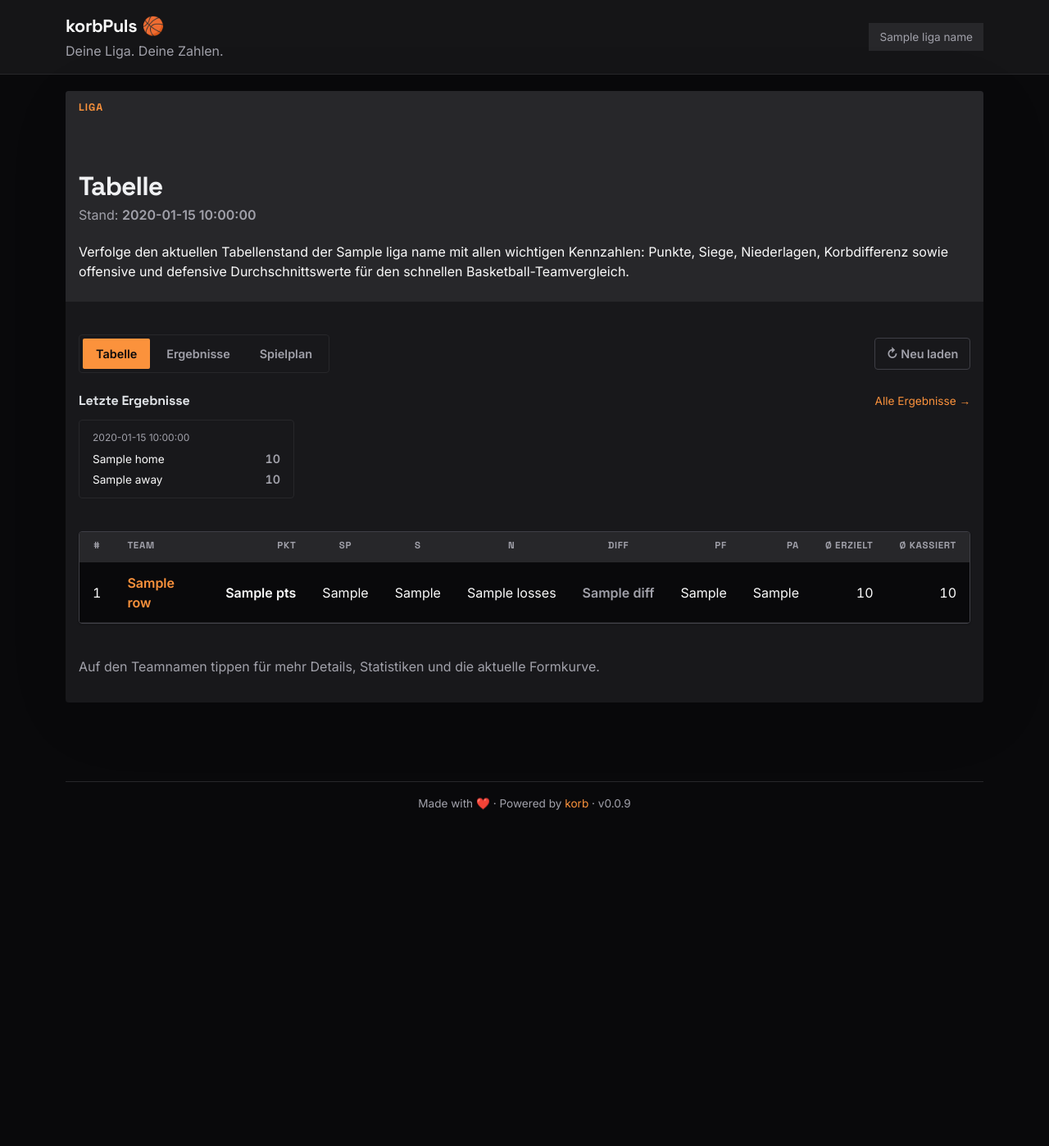
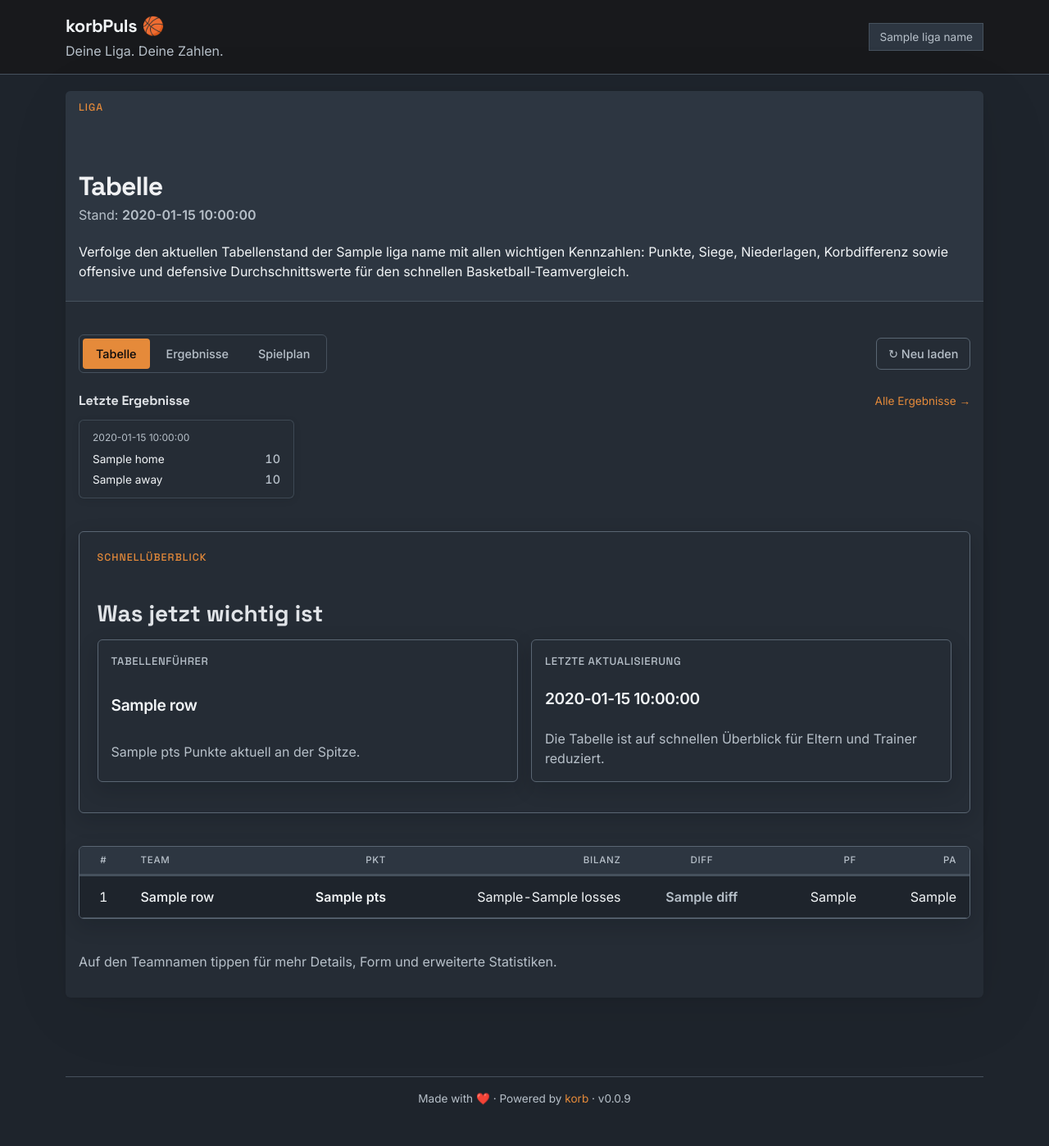
Before and after one commit to malvavisc0/korbpuls, a FastAPI app: template src/korbpuls/templates/standings.html in a window 1280 px wide. Shown: the whole page at 82% size. Before the commit the page ends 988 px from the top, so only its background shows below. Run offline with FastAPI, Linux system fonts and the light colour scheme; the template is opened without the code that fills it: most values are stand-ins (such as "Sample title", 1, 10 or a date in 2020); some libraries are stand-ins or nearby versions.

Commit message:
improving ui

```diff
--- a/src/korbpuls/static/app.css
+++ b/src/korbpuls/static/app.css
@@ -2,24 +2,26 @@
 
 /* Tokens */
 :root {
-    --kp-base: #09090b;
-    --kp-surface: #18181b;
-    --kp-surface-elevated: #27272a;
-    --kp-border: #3f3f46;
-    --kp-border-subtle: #27272a;
-    --kp-text: #fafafa;
-    --kp-text-secondary: #a1a1aa;
-    --kp-accent: #fb923c;
-    --kp-accent-hover: #f97316;
-    --kp-accent-soft: rgba(251,146,60,0.12);
-    --kp-positive: #4ade80;
-    --kp-positive-soft: rgba(74,222,128,0.1);
-    --kp-negative: #f87171;
-    --kp-negative-soft: rgba(248,113,113,0.1);
-    --kp-ai: #a78bfa;
-    --kp-ai-soft: rgba(167,139,250,0.08);
-    --kp-radius: 0.25rem;
-    --kp-shadow: 0 1px 2px rgba(0,0,0,0.3);
+    --kp-base: #1e242c;
+    --kp-surface: #252c35;
+    --kp-surface-elevated: #2d3641;
+    --kp-surface-soft: #36414d;
+    --kp-border: #5a6673;
+    --kp-border-subtle: #46515d;
+    --kp-text: #f2f5f7;
+    --kp-text-secondary: #b7c0c9;
+    --kp-text-tertiary: #8f9aa6;
+    --kp-accent: #e58a3a;
+    --kp-accent-hover: #f09a4e;
+    --kp-accent-soft: rgba(229,138,58,0.14);
+    --kp-positive: #6bcb8b;
+    --kp-positive-soft: rgba(107,203,139,0.14);
+    --kp-negative: #e07a7a;
+    --kp-negative-soft: rgba(224,122,122,0.14);
+    --kp-ai: #8f87e8;
+    --kp-ai-soft: rgba(143,135,232,0.12);
+    --kp-radius: 0.375rem;
+    --kp-shadow: 0 8px 24px rgba(7, 10, 14, 0.18);
     --kp-font-display: 'Space Grotesk', sans-serif;
     --kp-font-body: 'Inter', sans-serif;
 
@@ -32,7 +34,7 @@
     --pico-primary: var(--kp-accent);
     --pico-primary-hover: var(--kp-accent-hover);
     --pico-primary-focus: rgba(251,146,60,0.3);
-    --pico-primary-inverse: #09090b;
+    --pico-primary-inverse: #1e242c;
     --pico-color: var(--kp-text);
     --pico-muted-color: var(--kp-text-secondary);
     --pico-border-radius: var(--kp-radius);
@@ -153,13 +155,22 @@ body, p, td, th, input, button, select, textarea, .stat-card__detail,
 
 /* ── Layout ─────────────────────────────────────────────────── */
 
-.site-main { padding: 1.25rem 0 3rem; }
+.site-main {
+    padding: 1.25rem 0 3rem;
+    flex: 1;
+}
 
 .page-shell { display: grid; gap: 1.5rem; }
 
 .page, .page--narrow { display: grid; gap: 1.5rem; }
 
 .page--narrow { width: min(720px, 100%); margin: 0 auto; }
+
+.page--centered {
+    min-height: calc(100vh - 14rem);
+    display: grid;
+    align-content: center;
+}
 
 /* ── Page Intro ─────────────────────────────────────────────── */
 
@@ -173,7 +184,7 @@ body, p, td, th, input, button, select, textarea, .stat-card__detail,
 .page-intro h1, .hero h1 {
     margin-bottom: 0;
     letter-spacing: -0.03em;
-    font-weight: 800;
+    font-weight: 600;
 }
 
 .page-intro .eyebrow,
@@ -183,7 +194,7 @@ body, p, td, th, input, button, select, textarea, .stat-card__detail,
     text-transform: uppercase;
     letter-spacing: 0.08em;
     font-size: 0.78rem;
-    font-weight: 700;
+    font-weight: 500;
 }
 
 .ai-panel__eyebrow {
@@ -432,7 +446,7 @@ body, p, td, th, input, button, select, textarea, .stat-card__detail,
     background: transparent;
     color: var(--kp-text-secondary);
     text-decoration: none;
-    font-weight: 600;
+    font-weight: 500;
     font-size: 0.9rem;
     transition: background 0.15s, color 0.15s;
     min-width: 0;
@@ -465,13 +479,13 @@ body, p, td, th, input, button, select, textarea, .stat-card__detail,
     border: 1px solid var(--kp-border);
     background: transparent;
     color: var(--kp-text-secondary);
-    font-weight: 600;
+    font-weight: 500;
     font-size: 0.9rem;
     transition: background 0.15s, color 0.15s;
 }
 
 .refresh-button:hover {
-    background: var(--kp-surface-elevated);
+    background: var(--kp-surface-soft);
     color: var(--kp-text);
 }
 
@@ -553,7 +566,7 @@ body, p, td, th, input, button, select, textarea, .stat-card__detail,
 .latest-results__title {
     font-family: var(--kp-font-display);
     font-size: 1rem;
-    font-weight: 700;
+    font-weight: 600;
     margin: 0;
     letter-spacing: -0.01em;
 }
@@ -580,13 +593,15 @@ body, p, td, th, input, button, select, textarea, .stat-card__detail,
     gap: 0.4rem;
     padding: 0.75rem 1rem;
     background: var(--kp-surface);
-    border: 1px solid var(--kp-border-subtle);
+    border: 1px solid color-mix(in srgb, var(--kp-border-subtle) 78%, transparent);
     border-radius: var(--kp-radius);
-    transition: border-color 0.15s;
+    box-shadow: 0 2px 10px rgba(7, 10, 14, 0.08);
+    transition: border-color 0.15s, background 0.15s;
 }
 
 .result-card:hover {
     border-color: var(--kp-border);
+    background: var(--kp-surface-elevated);
 }
 
 .result-card__date {
@@ -620,12 +635,12 @@ body, p, td, th, input, button, select, textarea, .stat-card__detail,
 }
 
 .result-card__name--winner {
-    font-weight: 600;
+    font-weight: 500;
 }
 
 .result-card__score {
     font-size: 0.9rem;
-    font-weight: 600;
+    font-weight: 500;
     font-variant-numeric: tabular-nums;
     color: var(--kp-text-secondary);
     flex-shrink: 0;
@@ -834,6 +849,8 @@ body, p, td, th, input, button, select, textarea, .stat-card__detail,
     border: 1px solid var(--kp-border);
     position: relative;
     overflow: hidden;
+    background: color-mix(in srgb, var(--kp-surface) 88%, var(--kp-surface-elevated));
+    box-shadow: var(--kp-shadow);
 }
 
 .table-scroll table {
@@ -843,7 +860,7 @@ body, p, td, th, input, button, select, textarea, .stat-card__detail,
 
 .table-scroll th {
     background: var(--kp-surface-elevated);
-    font-weight: 600;
+    font-weight: 500;
     text-transform: uppercase;
     font-size: 0.72rem;
     letter-spacing: 0.06em;
@@ -889,10 +906,10 @@ table thead th {
     color: var(--kp-text);
     font-size: 0.82rem;
     text-transform: uppercase;
-    letter-spacing: 0.04em;
+    letter-spacing: 0.03em;
     background: var(--kp-surface-elevated);
-    font-family: var(--kp-font-display);
-    font-weight: 700;
+    font-family: var(--kp-font-body);
+    font-weight: 500;
 }
 
 table tbody tr {
@@ -935,7 +952,8 @@ table tbody td {
 /* ── Team Link ──────────────────────────────────────────────── */
 
 .team-link {
-    font-weight: 650;
+    color: var(--kp-text);
+    font-weight: 500;
     text-decoration: none;
     position: relative;
     transition: color 0.15s;
@@ -987,12 +1005,12 @@ table tbody td {
     font-size: 0.82rem;
     text-transform: uppercase;
     letter-spacing: 0.05em;
-    font-weight: 700;
+    font-weight: 500;
 }
 
 .stat-card__value, .metric-card__value {
     font-size: 1.2rem;
-    font-weight: 800;
+    font-weight: 600;
     letter-spacing: -0.02em;
     /* font-family set to body font at line 93 for legibility */
 }
@@ -1203,35 +1236,18 @@ details.ai-details summary {
 .hero-card,
 .loading-card,
 .error-card {
-    animation: fadeSlideUp 0.4s ease-out both;
+    animation: fadeSlideUp 0.28s ease-out both;
 }
 
-.page > section:nth-child(1) { animation-delay: 0.05s; }
-.page > section:nth-child(2) { animation-delay: 0.1s; }
-.page > section:nth-child(3) { animation-delay: 0.15s; }
-.page > section:nth-child(4) { animation-delay: 0.2s; }
-.page > section:nth-child(5) { animation-delay: 0.25s; }
-.page > section:nth-child(6) { animation-delay: 0.3s; }
+.page > section:nth-child(1) { animation-delay: 0.02s; }
+.page > section:nth-child(2) { animation-delay: 0.04s; }
+.page > section:nth-child(3) { animation-delay: 0.06s; }
+.page > section:nth-child(4) { animation-delay: 0.08s; }
+.page > section:nth-child(5) { animation-delay: 0.1s; }
+.page > section:nth-child(6) { animation-delay: 0.12s; }
 
-.page > .stats-grid { animation-delay: 0.08s; }
-.page > .ai-panel { animation-delay: 0.18s; }
-
-/* Table row stagger */
-.table-scroll tbody tr {
-    animation: rowSlideIn 0.25s ease-out both;
-}
-
-.table-scroll tbody tr:nth-child(1) { animation-delay: 0.05s; }
-.table-scroll tbody tr:nth-child(2) { animation-delay: 0.07s; }
-.table-scroll tbody tr:nth-child(3) { animation-delay: 0.09s; }
-.table-scroll tbody tr:nth-child(4) { animation-delay: 0.11s; }
-.table-scroll tbody tr:nth-child(5) { animation-delay: 0.13s; }
-.table-scroll tbody tr:nth-child(6) { animation-delay: 0.15s; }
-.table-scroll tbody tr:nth-child(7) { animation-delay: 0.17s; }
-.table-scroll tbody tr:nth-child(8) { animation-delay: 0.19s; }
-.table-scroll tbody tr:nth-child(9) { animation-delay: 0.21s; }
-.table-scroll tbody tr:nth-child(10) { animation-delay: 0.23s; }
-.table-scroll tbody tr:nth-child(n+11) { animation-delay: 0.25s; }
+.page > .stats-grid { animation-delay: 0.04s; }
+.page > .ai-panel { animation-delay: 0.08s; }
 
 /* Eyebrow entrance */
 .page-intro .eyebrow {
--- a/src/korbpuls/templates/base.html
+++ b/src/korbpuls/templates/base.html
@@ -3,12 +3,18 @@
 <head>
     <meta charset="UTF-8">
     <meta name="viewport" content="width=device-width, initial-scale=1.0">
+    <meta name="author" content="korbPuls">
     <meta name="description" content="{% block meta_description %}korbPuls analysiert Basketball-Ligen von basketball-bund.net mit Tabelle, Spielplan, Teamstatistiken und KI-gestützten Prognosen auf einen Blick.{% endblock %}">
     <meta name="keywords" content="{% block meta_keywords %}Basketball Liga Analyse, Basketball Tabelle, Spielplan, Teamstatistiken, Saisonprognose, basketball-bund.net, korbPuls{% endblock %}">
     <meta name="robots" content="{% block meta_robots %}index, follow{% endblock %}">
+    <meta name="theme-color" content="#1e242c">
+    <meta name="color-scheme" content="dark">
+    <meta name="application-name" content="korbPuls">
     <meta property="og:type" content="website">
     <meta property="og:title" content="{% block og_title %}{% block title %}korbPuls{% endblock %}{% endblock %}">
     <meta property="og:description" content="{% block og_description %}{% block meta_description_og %}korbPuls analysiert Basketball-Ligen von basketball-bund.net mit Tabelle, Spielplan, Teamstatistiken und KI-gestützten Prognosen auf einen Blick.{% endblock %}{% endblock %}">
+    <meta property="og:site_name" content="korbPuls">
+    <meta property="og:locale" content="de_DE">
     <meta name="twitter:card" content="summary">
     <meta name="twitter:title" content="{% block twitter_title %}{{ self.og_title() }}{% endblock %}">
     <meta name="twitter:description" content="{% block twitter_description %}{{ self.og_description() }}{% endblock %}">
--- a/src/korbpuls/templates/ergebnisse.html
+++ b/src/korbpuls/templates/ergebnisse.html
@@ -1,8 +1,10 @@
 {% extends "base.html" %}
 
 {% block title %}{{ liga_name }} — Ergebnisse{% endblock %}
+{% block og_title %}{{ liga_name }} Ergebnisse & Endstände | korbPuls{% endblock %}
 
 {% block meta_description %}Ergebnisse der {{ liga_name }} mit allen absolvierten Basketball-Spielen, Endständen und Teamvergleichen. Analysiere vergangene Spiele deiner Liga mit korbPuls.{% endblock %}
+{% block og_description %}Alle Ergebnisse, Endstände und Korbdifferenzen der {{ liga_name }} in einer kompakten Basketball-Übersicht auf korbPuls.{% endblock %}
 
 {% block meta_keywords %}{{ liga_name }}, Basketball Ergebnisse, absolvierte Spiele, Endstände, Basketball Resultate, Teamvergleich{% endblock %}
 
--- a/src/korbpuls/templates/index.html
+++ b/src/korbpuls/templates/index.html
@@ -1,8 +1,10 @@
 {% extends "base.html" %}
 
 {% block title %}Basketball Liga Analyse, Tabelle & KI-Prognosen | korbPuls{% endblock %}
+{% block og_title %}Basketball Liga Analyse mit Tabelle, Spielplan & KI-Prognosen | korbPuls{% endblock %}
 
 {% block meta_description %}Analysiere deine Basketball-Liga von basketball-bund.net in Sekunden: Tabelle, Spielplan, Teamvergleich, Formkurven, Teamstatistiken und KI-gestützte Saisonprognosen auf einer Seite.{% endblock %}
+{% block og_description %}korbPuls analysiert Basketball-Ligen von basketball-bund.net mit Tabelle, Spielplan, Teamvergleich, Formkurven und KI-Prognosen in einer schnellen, übersichtlichen Oberfläche.{% endblock %}
 
 {% block meta_keywords %}Basketball Liga Analyse, Basketball Tabelle, Basketball Spielplan, Teamvergleich Basketball, Teamstatistiken Basketball, Saisonprognose Basketball, basketball-bund.net Liga{% endblock %}
 
--- a/src/korbpuls/templates/loading.html
+++ b/src/korbpuls/templates/loading.html
@@ -9,7 +9,7 @@
 {% block meta_robots %}noindex, nofollow{% endblock %}
 
 {% block main %}
-<section class="page--narrow">
+<section class="page--narrow page--centered">
     <article class="loading-card">
         <p class="eyebrow">Laden</p>
         <h1>Daten werden abgerufen…</h1>
--- a/src/korbpuls/templates/standings.html
+++ b/src/korbpuls/templates/standings.html
@@ -1,8 +1,10 @@
 {% extends "base.html" %}
 
 {% block title %}{{ liga_name }} — Tabelle{% endblock %}
+{% block og_title %}{{ liga_name }} Tabelle, Punkte & Teamvergleich | korbPuls{% endblock %}
 
 {% block meta_description %}Aktuelle Tabelle der {{ liga_name }} mit Punkten, Siegen, Niederlagen, Korbdifferenz und Teamvergleich. Analysiere deine Basketball-Liga kompakt mit korbPuls.{% endblock %}
+{% block og_description %}Aktuelle Basketball-Tabelle der {{ liga_name }} mit Punkten, Bilanz, Korbdifferenz und Teamvergleich in einer klaren Übersicht auf korbPuls.{% endblock %}
 
 {% block meta_keywords %}{{ liga_name }}, Basketball Tabelle, Liga Tabelle, Basketball Teamvergleich, Korbdifferenz, Punkte, Formanalyse{% endblock %}
 
@@ -74,6 +76,27 @@
     </section>
     {% endif %}
 
+    <section class="surface">
+        <div class="section-heading">
+            <div>
+                <p class="eyebrow">Schnellüberblick</p>
+                <h2>Was jetzt wichtig ist</h2>
+            </div>
+        </div>
+        <div class="metric-grid">
+            <article class="metric-card">
+                <p class="metric-card__label">Tabellenführer</p>
+                <p class="metric-card__value">{{ rows[0].name if rows else '—' }}</p>
+                <p class="metric-card__detail">{{ rows[0].pts if rows else '—' }} Punkte aktuell an der Spitze.</p>
+            </article>
+            <article class="metric-card">
+                <p class="metric-card__label">Letzte Aktualisierung</p>
+                <p class="metric-card__value">{{ cached_at }}</p>
+                <p class="metric-card__detail">Die Tabelle ist auf schnellen Überblick für Eltern und Trainer reduziert.</p>
+            </article>
+        </div>
+    </section>
+
     <section class="table-shell">
         <div class="table-scroll">
             <table>
@@ -82,14 +105,10 @@
                         <th class="col-short">#</th>
                         <th>Team</th>
                         <th class="col-points">Pkt</th>
-                        <th class="col-short">Sp</th>
-                        <th class="col-short">S</th>
-                        <th class="col-short">N</th>
+                        <th class="col-number">Bilanz</th>
                         <th class="col-diff">Diff</th>
-                        <th class="col-number">PF</th>
-                        <th class="col-number">PA</th>
-                        <th class="col-number hide-mobile">Ø Erzielt</th>
-                        <th class="col-number hide-mobile">Ø Kassiert</th>
+                        <th class="col-number hide-mobile">PF</th>
+                        <th class="col-number hide-mobile">PA</th>
                     </tr>
                 </thead>
                 <tbody>
@@ -102,14 +121,10 @@
                             </a>
                         </td>
                         <td class="col-points"><strong>{{ row.pts }}</strong></td>
-                        <td class="col-short">{{ row.gp }}</td>
-                        <td class="col-short">{{ row.w }}</td>
-                        <td class="col-short">{{ row.losses }}</td>
+                        <td class="col-number">{{ row.w }}-{{ row.losses }}</td>
                         <td class="col-diff {% if row.diff > 0 %}diff-positive{% elif row.diff < 0 %}diff-negative{% else %}diff-neutral{% endif %}">{{ row.diff }}</td>
-                        <td class="col-number">{{ row.pf }}</td>
-                        <td class="col-number">{{ row.pa }}</td>
-                        <td class="col-number hide-mobile">{{ row.avg_pf }}</td>
-                        <td class="col-number hide-mobile">{{ row.avg_pa }}</td>
+                        <td class="col-number hide-mobile">{{ row.pf }}</td>
+                        <td class="col-number hide-mobile">{{ row.pa }}</td>
                     </tr>
                     {% endfor %}
                 </tbody>
@@ -117,6 +132,6 @@
         </div>
     </section>
 
-    <p class="note">Auf den Teamnamen tippen für mehr Details, Statistiken und die aktuelle Formkurve.</p>
+    <p class="note">Auf den Teamnamen tippen für mehr Details, Form und erweiterte Statistiken.</p>
 </article>
 {% endblock %}
```
Also changed, not shown: other parts of src/korbpuls/static/app.css (+33 -16 lines), src/korbpuls/templates/prediction.html (+36 -17 lines), src/korbpuls/templates/schedule.html (+35 -1 lines), src/korbpuls/templates/team.html (+14 -10 lines).
